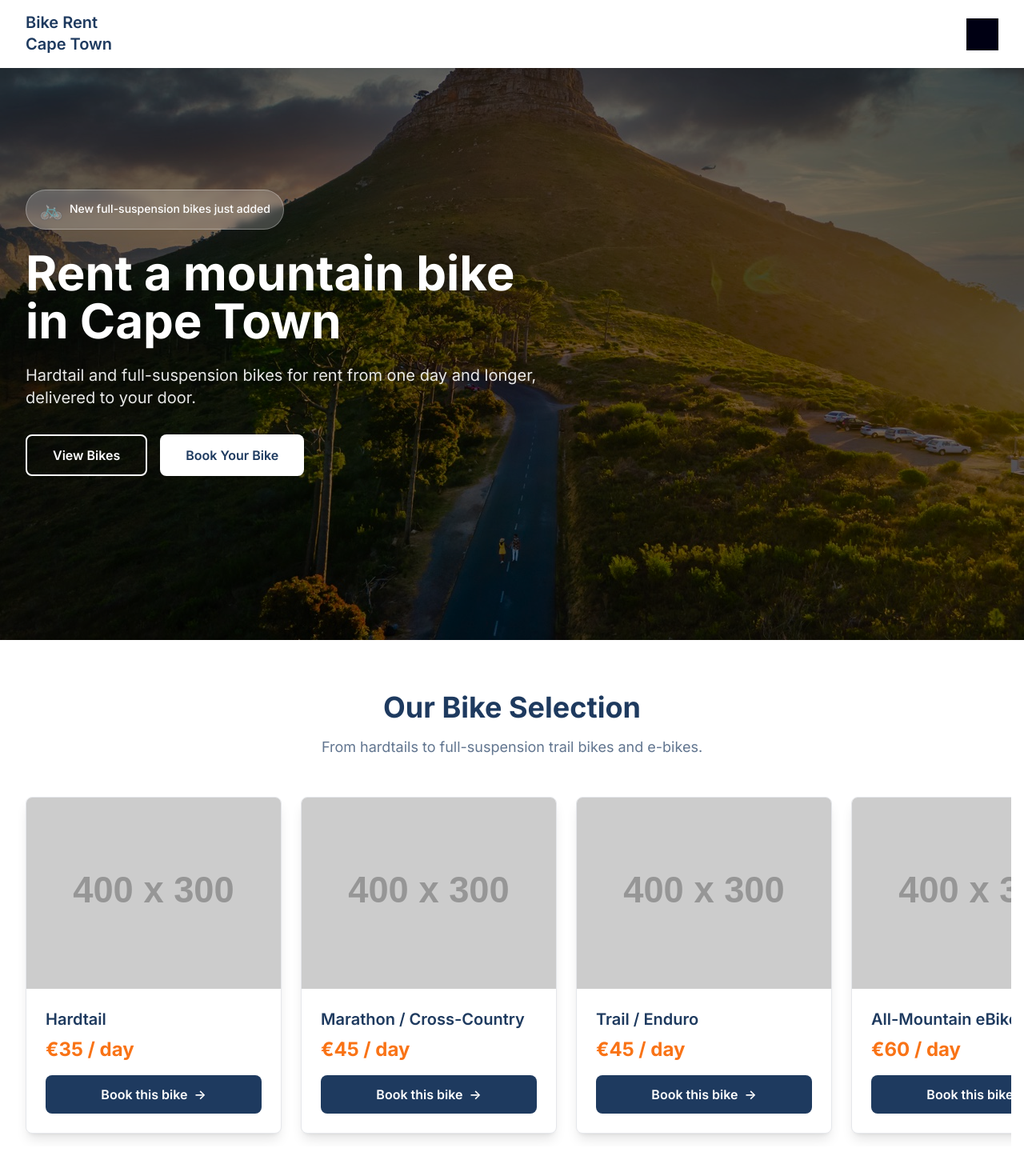
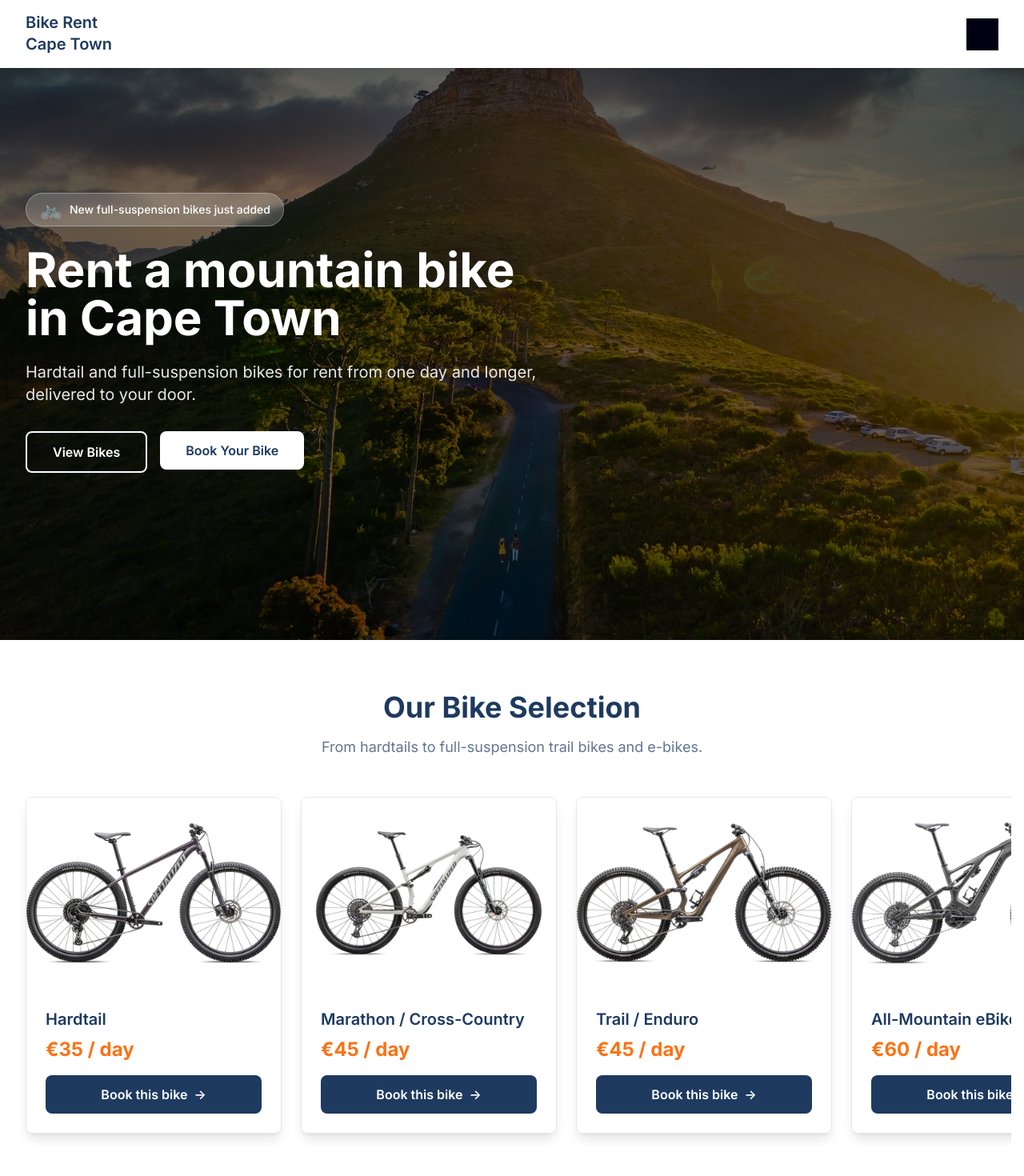
Before and after one commit to kieranbd/bikerent, a React (Vite) app: page / in a window 1280 px wide. Shown: the top 1470 px of the page at 80% size. Built offline with nearby package versions, Linux system fonts and the light colour scheme; grey boxes are pictures that could not be loaded.

Commit message:
added to initial commit

```diff
--- a/src/components/BikeSelection.tsx
+++ b/src/components/BikeSelection.tsx
@@ -5,6 +5,7 @@ interface Bike {
   title: string;
   price: string;
   image: string;
+  bikeType: string;
 }
 
 const bikes: Bike[] = [
@@ -12,30 +13,36 @@ const bikes: Bike[] = [
     id: 1,
     title: 'Hardtail',
     price: '€35 / day',
-    image: 'https://via.placeholder.com/400x300?text=Hardtail+Bike'
+    image: '/media/hardtail-bike.jpeg',
+    bikeType: 'Hardtail'
   },
   {
     id: 2,
     title: 'Marathon / Cross-Country',
     price: '€45 / day',
-    image: 'https://via.placeholder.com/400x300?text=Cross+Country+Bike'
+    image: '/media/xc-bike.jpeg',
+    bikeType: 'Full suspension: Cross Country'
   },
   {
     id: 3,
     title: 'Trail / Enduro',
     price: '€45 / day',
-    image: 'https://via.placeholder.com/400x300?text=Trail+Bike'
+    image: '/media/trail-bike.jpeg',
+    bikeType: 'Full Suspension: Trail / Enduro'
   },
   {
     id: 4,
     title: 'All-Mountain eBike',
     price: '€60 / day',
-    image: 'https://via.placeholder.com/400x300?text=eBike'
+    image: '/media/ebike.jpeg',
+    bikeType: 'Full Suspension: eBike'
   }
 ];
 
 const BikeSelection: React.FC = () => {
-  const scrollToBooking = () => {
+  const scrollToBooking = (bikeType: string) => {
+    // Store the selected bike type in sessionStorage
+    sessionStorage.setItem('selectedBikeType', bikeType);
     document.getElementById('booking-form')?.scrollIntoView({ behavior: 'smooth' });
   };
 
@@ -57,18 +64,18 @@ const BikeSelection: React.FC = () => {
                 key={bike.id}
                 className="flex-shrink-0 w-80 bg-white rounded-lg shadow-lg overflow-hidden border border-gray-200"
               >
-                <div className="aspect-[4/3] bg-gray-100 overflow-hidden">
+                <div className="aspect-[4/3] bg-white overflow-hidden flex items-center justify-center">
                   <img
                     src={bike.image}
                     alt={bike.title}
-                    className="w-full h-full object-cover"
+                    className="w-full h-full object-contain"
                   />
                 </div>
                 <div className="p-6">
                   <h3 className="text-xl font-semibold text-navy mb-2">{bike.title}</h3>
                   <p className="text-2xl font-bold text-orange-500 mb-4">{bike.price}</p>
                   <button
-                    onClick={scrollToBooking}
+                    onClick={() => scrollToBooking(bike.bikeType)}
                     className="w-full px-6 py-3 bg-navy text-white font-semibold rounded-lg hover:bg-navy/90 transition-colors flex items-center justify-center gap-2"
                   >
                     Book this bike
--- a/src/components/BookingForm.tsx
+++ b/src/components/BookingForm.tsx
@@ -33,6 +33,54 @@ const BookingForm: React.FC = () => {
     helmetAndGloves: false,
     termsAccepted: false,
   });
+
+  // Check for preselected bike type when component mounts or when scrolled into view
+  useEffect(() => {
+    const checkPreselectedBike = () => {
+      const preselected = sessionStorage.getItem('selectedBikeType');
+      if (preselected) {
+        setFormData(prev => {
+          // Only update if it's different and not already set
+          if (prev.bikeType !== preselected) {
+            return {
+              ...prev,
+              bikeType: preselected
+            };
+          }
+          return prev;
+        });
+        // Clear it after using it
+        sessionStorage.removeItem('selectedBikeType');
+      }
+    };
+
+    // Check immediately on mount
+    checkPreselectedBike();
+
+    // Also check when the form section comes into view (in case of smooth scroll)
+    const observer = new IntersectionObserver(
+      (entries) => {
+        entries.forEach((entry) => {
+          if (entry.isIntersecting) {
+            // Small delay to ensure sessionStorage is set and scroll is complete
+            setTimeout(checkPreselectedBike, 300);
+          }
+        });
+      },
+      { threshold: 0.1 }
+    );
+
+    const formElement = document.getElementById('booking-form');
+    if (formElement) {
+      observer.observe(formElement);
+    }
+
+    return () => {
+      if (formElement) {
+        observer.disconnect();
+      }
+    };
+  }, []); // Empty dependency array - only run on mount
 
   const [totalPrice, setTotalPrice] = useState<number>(0);
   const [days, setDays] = useState<number>(0);
--- a/src/components/Hero.tsx
+++ b/src/components/Hero.tsx
@@ -20,9 +20,9 @@ const Hero: React.FC = () => {
         <div className="max-w-2xl">
           {/* Eyebrow tagline */}
           <div className="inline-block mb-6 px-4 py-2 bg-white/20 backdrop-blur-sm rounded-full border border-white/30">
-            <span className="text-white text-sm font-medium">
-              <span className="text-2xl inline-block align-middle mr-2">🚲</span>
-              New full-suspension bikes just added
+            <span className="text-white text-sm font-medium flex items-center gap-2">
+              <span className="text-2xl leading-none">🚲</span>
+              <span>New full-suspension bikes just added</span>
             </span>
           </div>
 
@@ -37,16 +37,16 @@ const Hero: React.FC = () => {
           </p>
 
           {/* CTA Buttons */}
-          <div className="flex flex-col sm:flex-row gap-4">
+          <div className="flex flex-col sm:flex-row gap-4 items-start">
             <button
               onClick={scrollToBikes}
-              className="px-8 py-3 bg-transparent border-2 border-white text-white font-semibold rounded-lg hover:bg-white/10 transition-colors"
+              className="px-8 py-3 bg-transparent border-2 border-white text-white font-semibold rounded-lg hover:bg-white/10 transition-colors whitespace-nowrap"
             >
               View Bikes
             </button>
             <button
               onClick={scrollToBooking}
-              className="px-8 py-3 bg-white text-navy font-semibold rounded-lg hover:bg-gray-100 transition-colors"
+              className="px-8 py-3 bg-white text-navy font-semibold rounded-lg hover:bg-gray-100 transition-colors whitespace-nowrap"
             >
               Book Your Bike
             </button>
--- a/src/components/Navbar.tsx
+++ b/src/components/Navbar.tsx
@@ -14,12 +14,13 @@ const Navbar: React.FC = () => {
               src="/media/mountain-bike.png"
               alt="Bike Rent Cape Town"
               className="h-10 w-10"
-              style={{ filter: 'brightness(0) saturate(100%) invert(20%) sepia(30%) saturate(2000%) hue-rotate(200deg) brightness(0.3) contrast(1.2)' }}
+              style={{ filter: 'brightness(0) saturate(100%) invert(12%) sepia(45%) saturate(800%) hue-rotate(195deg) brightness(0.4) contrast(1.1)' }}
             />
             <a
               href="https://www.flaticon.com/free-icons/bike"
               title="bike icons"
               className="sr-only"
+              aria-label="Bike icons created by Freepik - Flaticon"
             >
               Bike icons created by Freepik - Flaticon
             </a>
```
